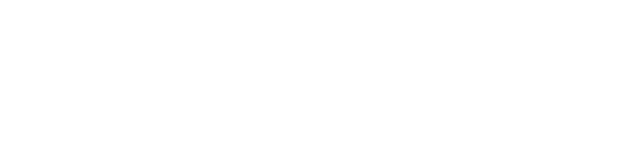
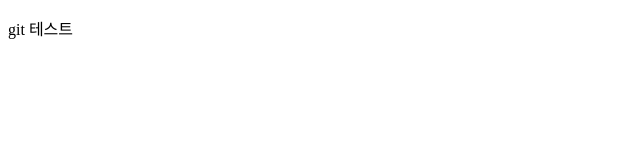
Before and after one commit to yong6228/git_friday, a plain HTML site: page index.html in a window 1280 px wide. Shown: the full height of the page, 0-640 px from the left. Drawn offline with Linux system fonts and the light colour scheme.

Commit message:
p태그 추가

```diff
--- a/index.html
+++ b/index.html
@@ -7,6 +7,6 @@
     <title>github 연동 업그레이드3</title>
 </head>
 <body>
-
+    <p>git 테스트</p>
 </body>
 </html>
```
